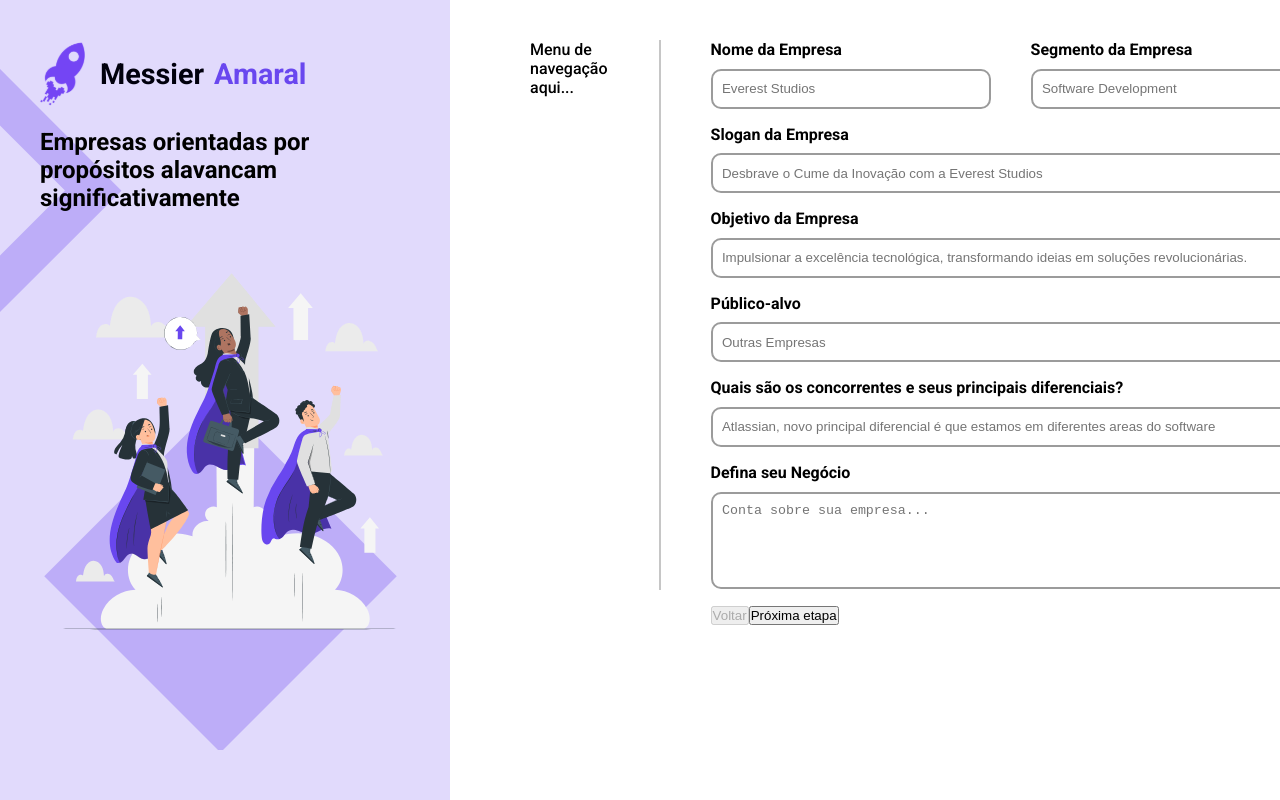
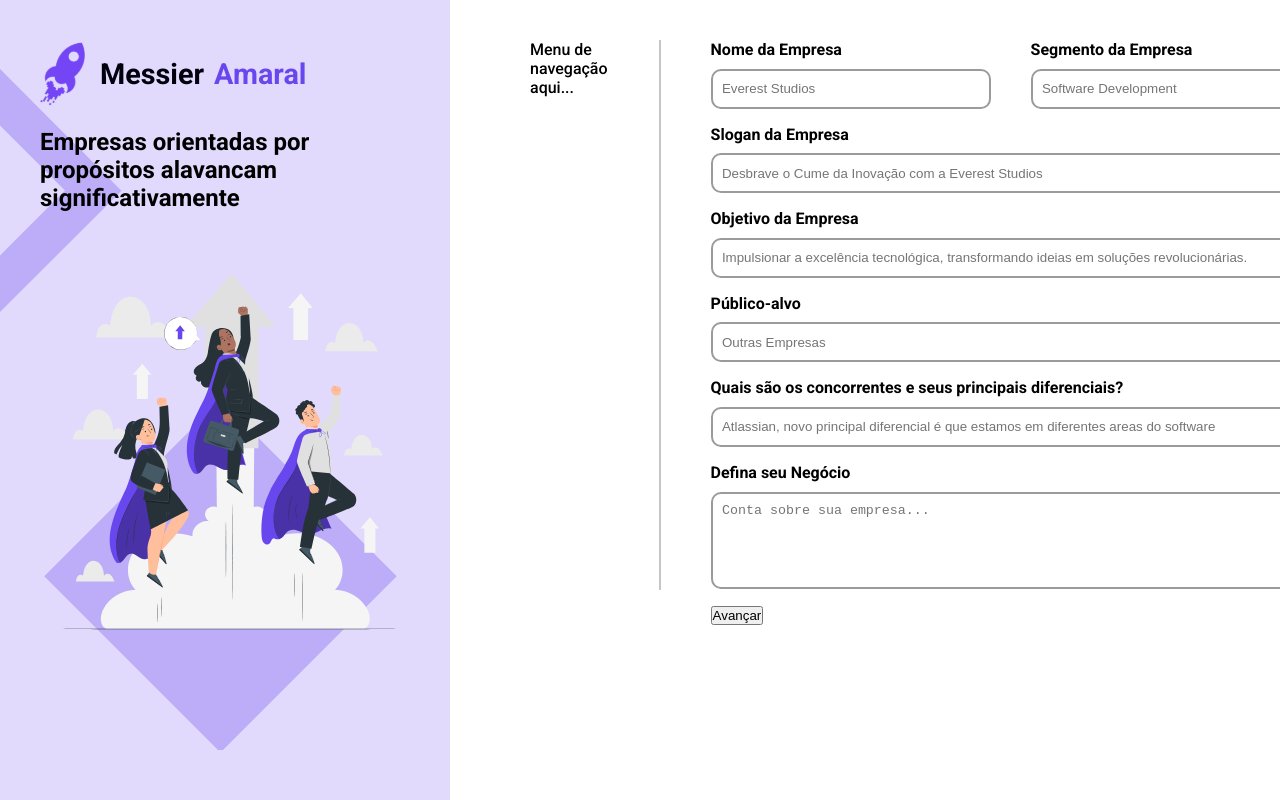
Before and after one commit to messier-amaral/personal-briefing-webform, a Next.js app: page /form in a window 1280 px wide. Shown: the top 800 px of the page. Built offline with nearby package versions, Linux system fonts and the light colour scheme.

Commit message:
improving dynamic rendering of steps

```diff
--- a/src/app/form/components/Input.jsx
+++ b/src/app/form/components/Input.jsx
@@ -12,7 +12,6 @@ export default function Input ({ type = 'text', text, name, placeholder, value,
                 placeholder={placeholder}
                 className={styles[ClassName]}
                 defaultValue={value}
-                required
             />
         </div>
     )
--- a/src/app/form/page.jsx
+++ b/src/app/form/page.jsx
@@ -3,23 +3,20 @@
 import Image from 'next/image';
 import styles from '../../../styles/formPage.module.css';
 
-import { useState } from 'react';
-import FormControl from '../hooks/FormControl';
+import { useForm } from '../hooks/useForm';
 import DetailControl from '../hooks/DetailControl';
+
+import CompanyInformation from './components/CompanyInformation';
+import ProjectInformation from './components/ProjectInformation';
+import Contact from './components/Contact';
 
 // Import Icons and Images
 import Rocket from '../../../public/rocket-purple.svg';
 
 export default function FormPage() {
-  const [currentStep, setCurrentStep] = useState(0);
+  const formComponents = [<CompanyInformation key={0}/>, <ProjectInformation key={1} />, <Contact key={0}/> ]
 
-  const handleNextStep = () => {
-    setCurrentStep(currentStep + 1);
-  };
-
-  const handlePreviusStep = () => {
-    setCurrentStep(currentStep - 1);
-  };
+  const { currentStep, currentComponent, changeStep, isLastStep, isFirstStep } = useForm(formComponents)
 
   return (
     <div className={styles.FormControl}>
@@ -44,25 +41,25 @@ export default function FormPage() {
 
         <span id={styles.Divider}></span>
 
-        <form className={styles.FormContainer}>
+        <form className={styles.FormContainer} onSubmit={(e) => changeStep(currentStep + 1, e)}>
           <div className={styles.FormSteps}>
-            <FormControl step={currentStep} />
+            {currentComponent}
           </div>
           <div className={styles.FormActions}>
-            <button
-              type="button"
-              onClick={handlePreviusStep}
-              disabled={currentStep === 0}
-            >
-              Voltar
-            </button>
-            <button
-              type="submit"
-              onClick={handleNextStep}
-              disabled={currentStep === 2}
-            >
-              Próxima etapa
-            </button>
+            {!isFirstStep && (
+              <button type="button" onClick={() => changeStep(currentStep - 1)}>
+                Voltar
+              </button>
+            )}
+            {!isLastStep ? (
+              <button type="submit">
+                Avançar
+              </button>
+            ) : (
+              <button type='button'>
+                  Enviar
+              </button>
+            )}
           </div>
         </form>
       </div>
--- a/src/app/hooks/FormControl.jsx
+++ /dev/null
@@ -1,17 +0,0 @@
-// Steps
-import CompanyInformation from '../form/components/CompanyInformation';
-import ProjectInformation from '../form/components/ProjectInformation';
-import Contact from '../form/components/Contact';
-
-export default function FormControl({ step }) {
-    switch(step) {
-        case 0:
-            return <CompanyInformation/>;
-        case 1:
-            return <ProjectInformation />;
-        case 2:
-            return <Contact />;
-        default:
-            return null;
-    }
-}
--- /dev/null
+++ b/src/app/hooks/useForm.jsx
@@ -0,0 +1,22 @@
+'use client'
+import { useState } from 'react'
+
+export function useForm(steps) {
+    const [currentStep, setCurrentStep] = useState(0);
+
+    function changeStep(i, e) {
+        if (e) e.preventDefault();
+
+        if(i < 0 | i >= steps.length) return
+
+        setCurrentStep(i)
+    }
+
+    return {
+        currentStep,
+        currentComponent: steps[currentStep],
+        changeStep,
+        isLastStep: currentStep + 1 === steps.length ? true : false,
+        isFirstStep: currentStep === 0 ? true : false,
+    }
+}
```
